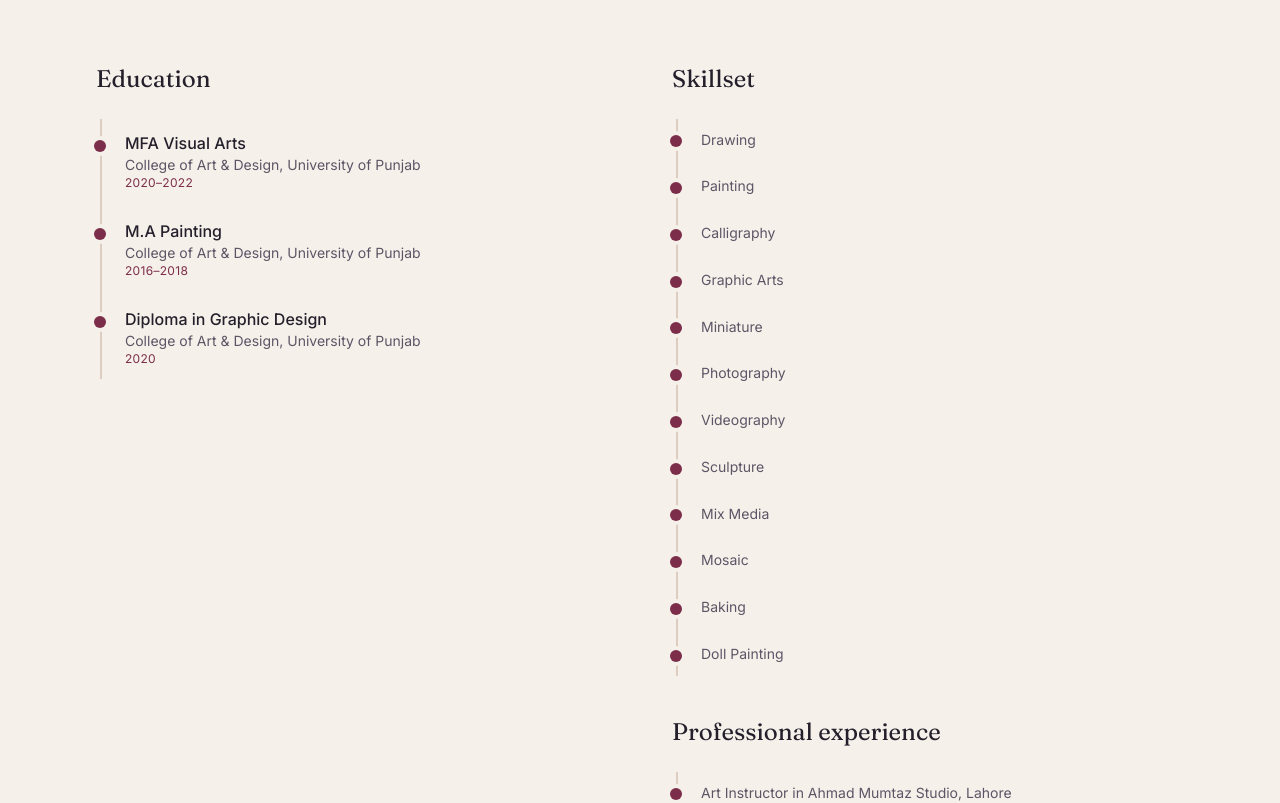
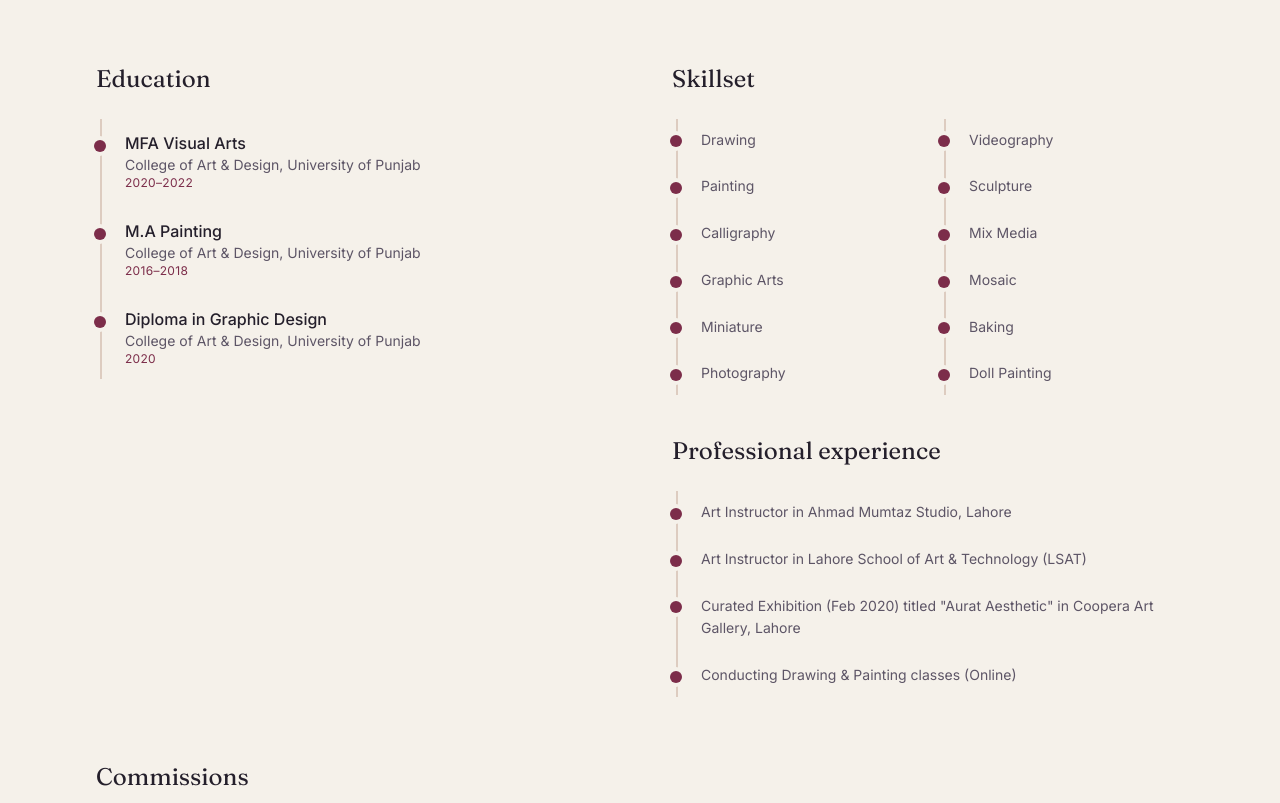
Before and after one commit to digraphics02/komal-hira-portfolio, a Next.js app: page /about in a window 1280 px wide. Shown: the part 921-1724 px from the top of the page. Built offline with nearby package versions, Linux system fonts and the light colour scheme; no server answers.

Commit message:
Split Skillset timeline into two aligned columns

```diff
--- a/src/app/about/page.tsx
+++ b/src/app/about/page.tsx
@@ -113,8 +113,16 @@ export default function AboutPage() {
             <h2 className="font-display text-2xl text-[var(--ink)]">
               Skillset
             </h2>
-            <ul className="mt-6 ml-1 space-y-1 border-l-2 border-[var(--line)]">
-              {skillset.map((skill) => (
+            <div className="mt-6 grid gap-x-6 sm:grid-cols-2">
+              {[
+                skillset.slice(0, Math.ceil(skillset.length / 2)),
+                skillset.slice(Math.ceil(skillset.length / 2)),
+              ].map((column, colIndex) => (
+                <ul
+                  key={colIndex}
+                  className="ml-1 space-y-1 border-l-2 border-[var(--line)]"
+                >
+                  {column.map((skill) => (
                     <li
                       key={skill}
                       className="relative -ml-px rounded-r-lg py-2.5 pl-6 text-sm leading-relaxed text-[var(--ink-soft)] transition-colors before:absolute before:-left-[7px] before:top-[1.05rem] before:h-3 before:w-3 before:rounded-full before:bg-[var(--accent)] before:ring-4 before:ring-[var(--bg)] hover:bg-[var(--bg-alt)]"
@@ -123,6 +131,8 @@ export default function AboutPage() {
                     </li>
                   ))}
                 </ul>
+              ))}
+            </div>
 
             <h2 className="font-display mt-10 text-2xl text-[var(--ink)]">
               Professional experience
```
Lines whose indentation alone changed are shown as unchanged.
